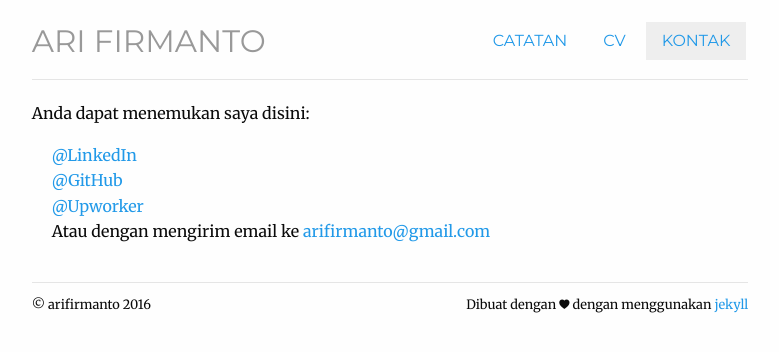
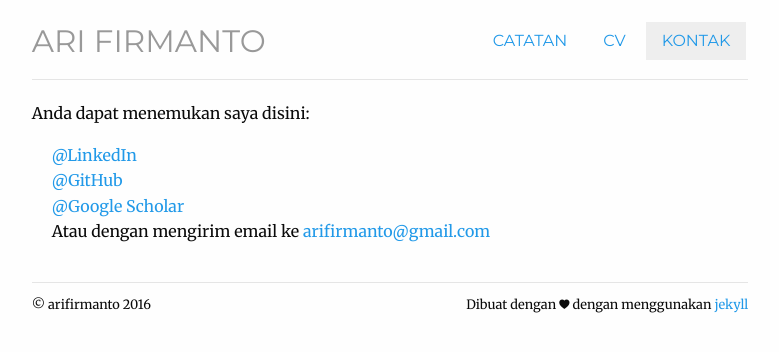
Before and after one commit to ari-el-muhandiz/ari-el-muhandiz.github.io, a Jekyll site: the page built from kontak/index.html, in a window 1280 px wide. Shown: the top 352 px of the page, without its empty margins (250-1029 px from the left). Built offline with Jekyll 4.4.1, drawn with Linux system fonts in a browser that asks for light colours.

Commit message:
Change kontak info from upwork to google scholar

```diff
--- a/kontak/index.html
+++ b/kontak/index.html
@@ -9,7 +9,7 @@ layout: default
 	<ul class="list-unstyled">
 		<li><a href="https://id.linkedin.com/in/ari-firmanto-981a443a">@LinkedIn</a></li>
 		<li><a href="https://github.com/ari-el-muhandiz">@GitHub</a></li>
-		<li><a href="https://www.upwork.com/o/profiles/users/_~01521df53ecaa3c77a/">@Upworker</a></li>
+		<li><a href="https://scholar.google.co.id/citations?hl=id&user=-S5dvx0AAAAJ">@Google Scholar</a></li>
 		<li>Atau dengan mengirim email ke
 			<span class="obfuscate"><a href="mailto:arifirmanto@gmail.com">arifirmanto@gmail.com</a></span>
 		</li>
```
